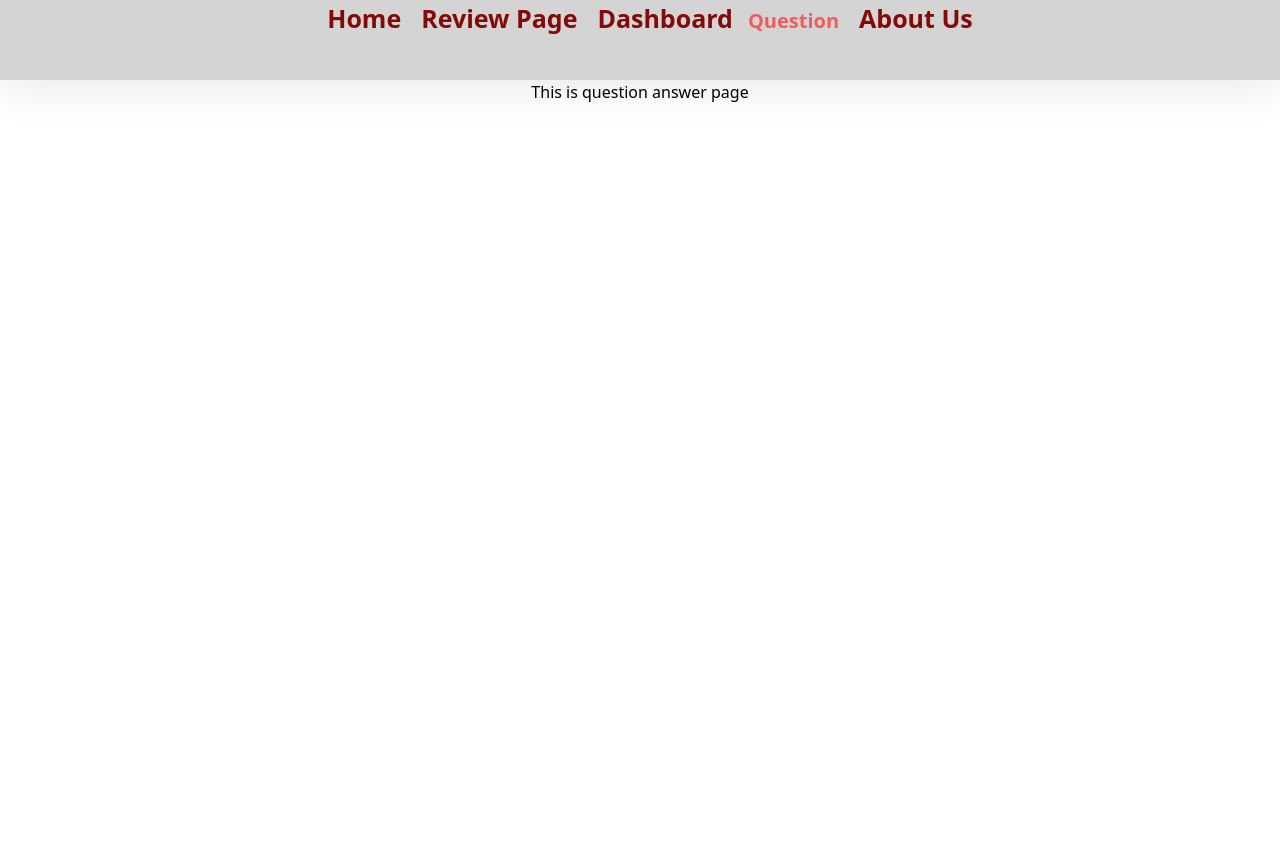
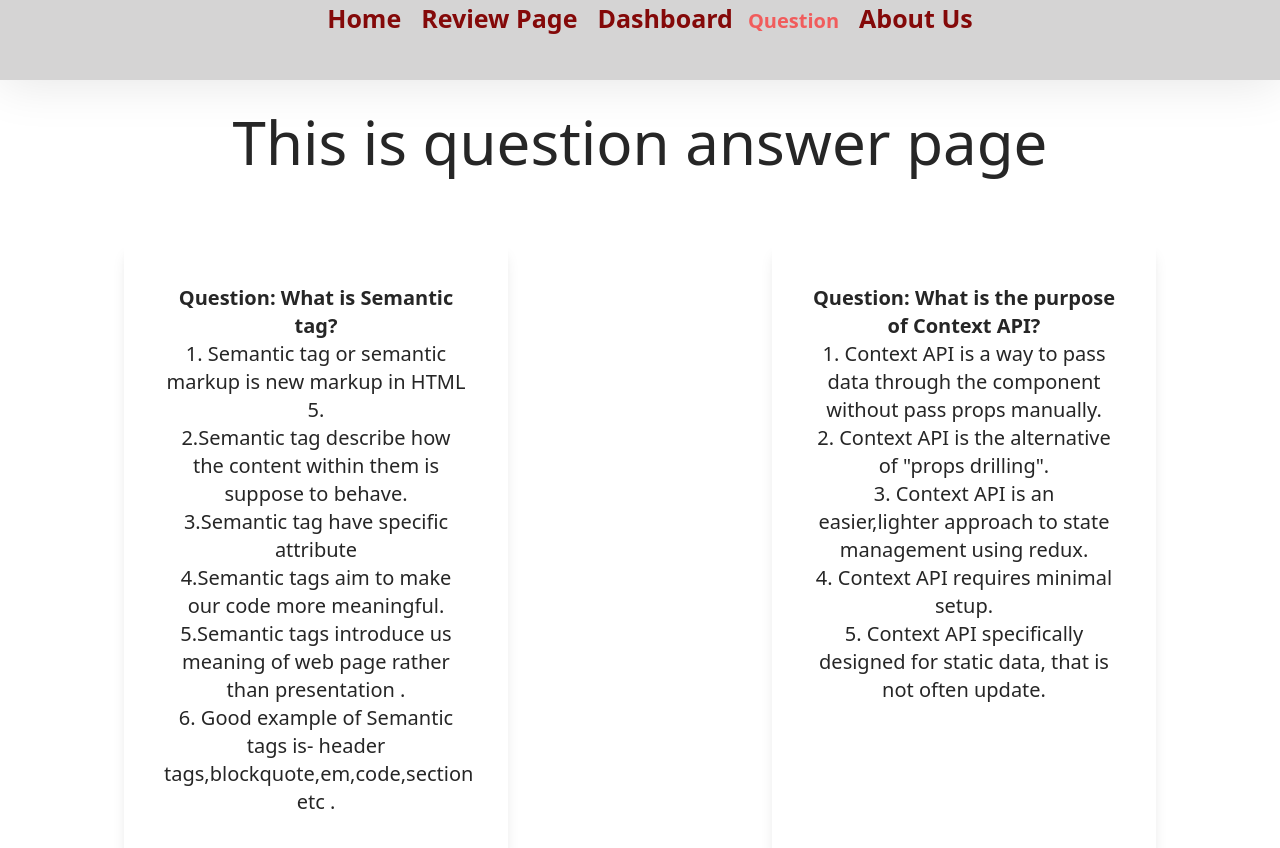
Before and after one commit to tashfiaislamistila/makeupAlley-product-review, a React (Create React App) app: page /question in a window 1280 px wide. Shown: the top 848 px of the page. Before the commit the page ends 800 px from the top, so only its background shows below. Built offline with nearby package versions, Linux system fonts and the light colour scheme.

Commit message:
queston answer commit

```diff
--- a/src/Component/QuestionAnswer/QuestionAnswer.js
+++ b/src/Component/QuestionAnswer/QuestionAnswer.js
@@ -3,7 +3,29 @@ import React from 'react';
 const QuestionAnswer = () => {
     return (
         <div>
-            <h2>This is question answer page</h2>
+            <div>
+                <h2 className='text-6xl text-neutral-800 mt-8'>This is question answer page</h2>
+            </div>
+            <div className='grid grid-cols-2 justify-items-center gap-4 pt-10 '>
+                <div className='text-xl text-neutral-800 mt-8 mx-8 max-w-sm rounded overflow-hidden shadow-lg p-10'>
+                    <h1 className='font-bold'>Question: What is Semantic tag?</h1>
+                    <ul>1. Semantic tag or semantic markup is new markup in HTML 5.</ul>
+                    <ul>2.Semantic tag describe how the content within them is suppose to behave.</ul>
+                    <ul>3.Semantic tag have specific attribute</ul>
+                    <ul>4.Semantic tags aim to make our code more meaningful.</ul>
+                    <ul>5.Semantic tags introduce us meaning of web page rather than presentation .</ul>
+                    <ul>6. Good example of Semantic tags is- header tags,blockquote,em,code,section etc .</ul>
+                </div>
+                <div className='text-xl text-neutral-800 mt-8 mx-8 max-w-sm rounded overflow-hidden shadow-lg p-10'>
+                    <h1 className='font-bold'>Question: What is the purpose of Context API?</h1>
+                    <ul>1. Context API is a way to pass data through the
+                        component without pass props manually.</ul>
+                    <ul>2. Context API is the alternative of "props drilling".</ul>
+                    <ul>3. Context API is an easier,lighter approach to state management using redux.</ul>
+                    <ul>4. Context API requires minimal setup.</ul>
+                    <ul>5. Context API specifically designed for static data, that is not often update.</ul>
+                </div>
+            </div>
         </div>
     );
 };
--- a/src/Component/Review/Review.js
+++ b/src/Component/Review/Review.js
@@ -6,7 +6,7 @@ const Review = () => {
     const [reviews] = useReviews();
     return (
         <div>
-            <h1 className='text-4xl text-neutral-800 mt-8'>You can see our customers reviews</h1>
+            <h1 className='text-6xl text-red-700 mt-6'>You can see our customers reviews</h1>
             <div className='grid grid-cols-3 justify-items-center gap-4 pt-10 '  >
                 {
                     reviews.map(review => <ReviewComponent
```
